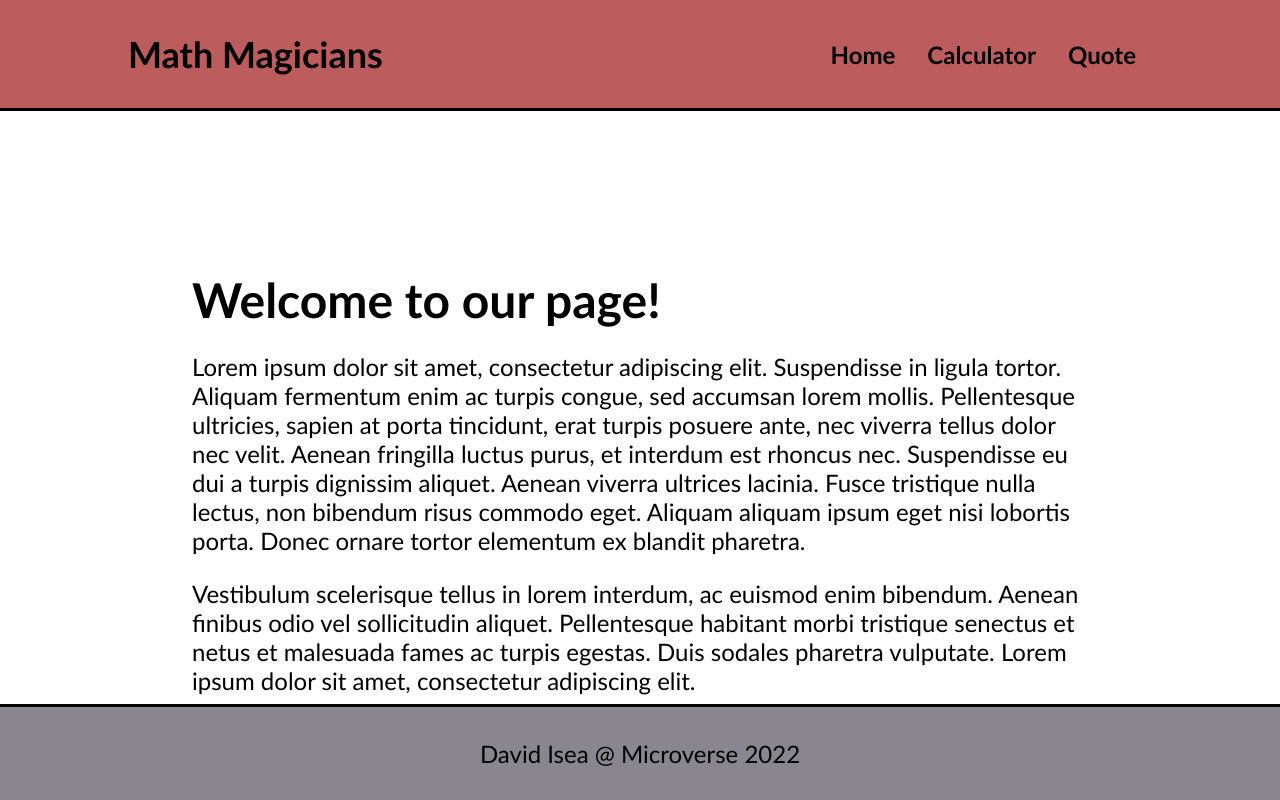
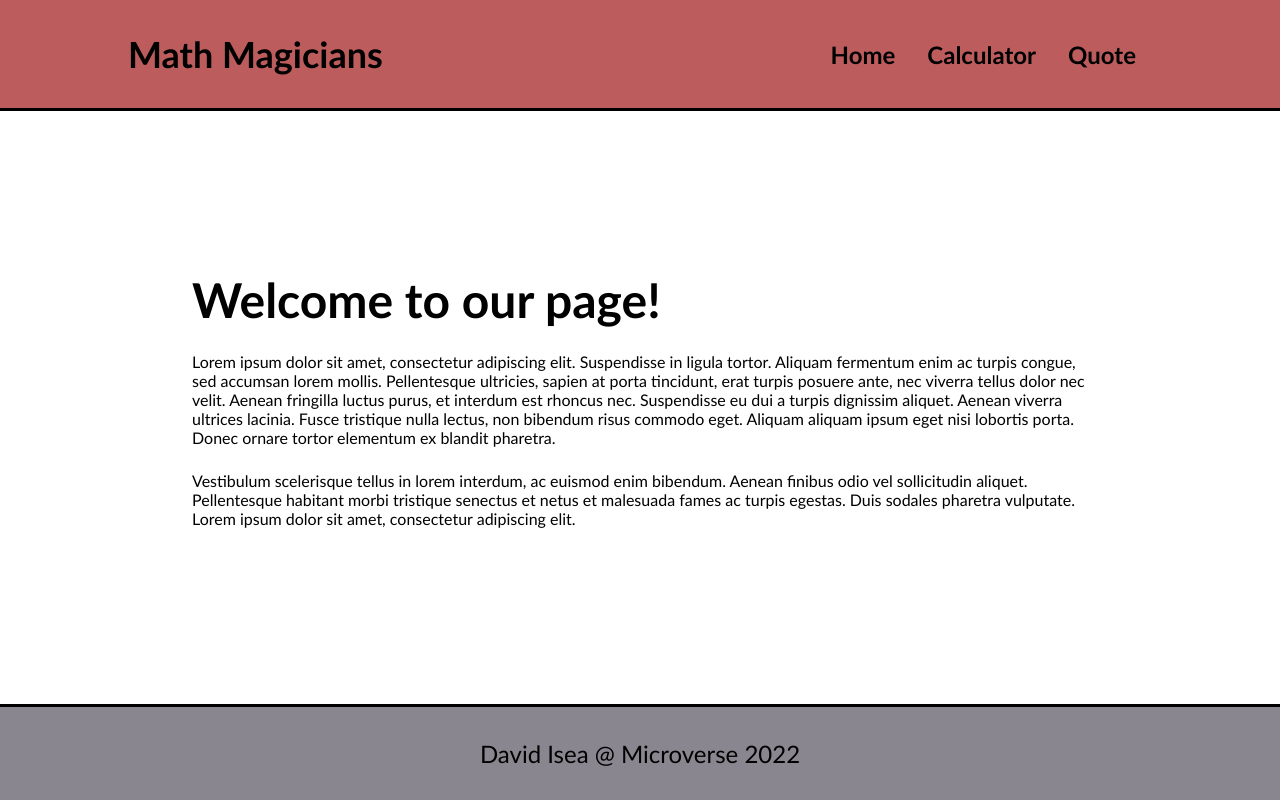
Before and after one commit to AlucardSanin/mathMagicians, a React (Create React App) app: page / in a window 1280 px wide. Built offline with nearby package versions, Linux system fonts and the light colour scheme.

Commit message:
Fix Linter Error

```diff
--- a/src/css/home.css
+++ b/src/css/home.css
@@ -1,14 +1,13 @@
-#quote {
+#home {
   display: flex;
   flex-direction: column;
+  align-self: flex-start;
+  margin-top: 10rem;
   gap: 1.5rem;
   width: 70%;
-  font-size: 2.5rem;
-  line-height: 60px;
-  text-align: center;
-  font-style: italic;
+  font-size: 1rem;
 }
 
-#quote span {
-  font-weight: bolder;
+#home h1 {
+  font-size: 3rem;
 }
--- a/src/css/quote.css
+++ b/src/css/quote.css
@@ -1,13 +1,14 @@
-#home {
+#quote {
   display: flex;
   flex-direction: column;
-  align-self: flex-start;
-  margin-top: 10rem;
   gap: 1.5rem;
   width: 70%;
-  font-size: 1.5rem;
+  font-size: 2.5rem;
+  line-height: 60px;
+  text-align: center;
+  font-style: italic;
 }
 
-#home h1 {
-  font-size: 3rem;
+#quote span {
+  font-weight: bolder;
 }
--- a/src/index.css
+++ b/src/index.css
@@ -6,7 +6,7 @@
 
 body {
   height: 100vh;
-  font-family:'Gill Sans', 'Gill Sans MT', Calibri, 'Trebuchet MS', sans-serif
+  font-family: 'Gill Sans', 'Gill Sans MT', Calibri, 'Trebuchet MS', sans-serif;
 }
 
 #root {
@@ -62,7 +62,7 @@ header {
   align-self: center;
   width: 20px;
   height: 5px;
-  background-color: #ffffff;
+  background-color: #fff;
 }
 
 #main-section {
@@ -85,7 +85,7 @@ header {
 }
 
 #calc-display {
-  background-color: #ffffff;
+  background-color: #fff;
   color: #000;
   font-size: 2em;
   padding: 0.3em;
```
